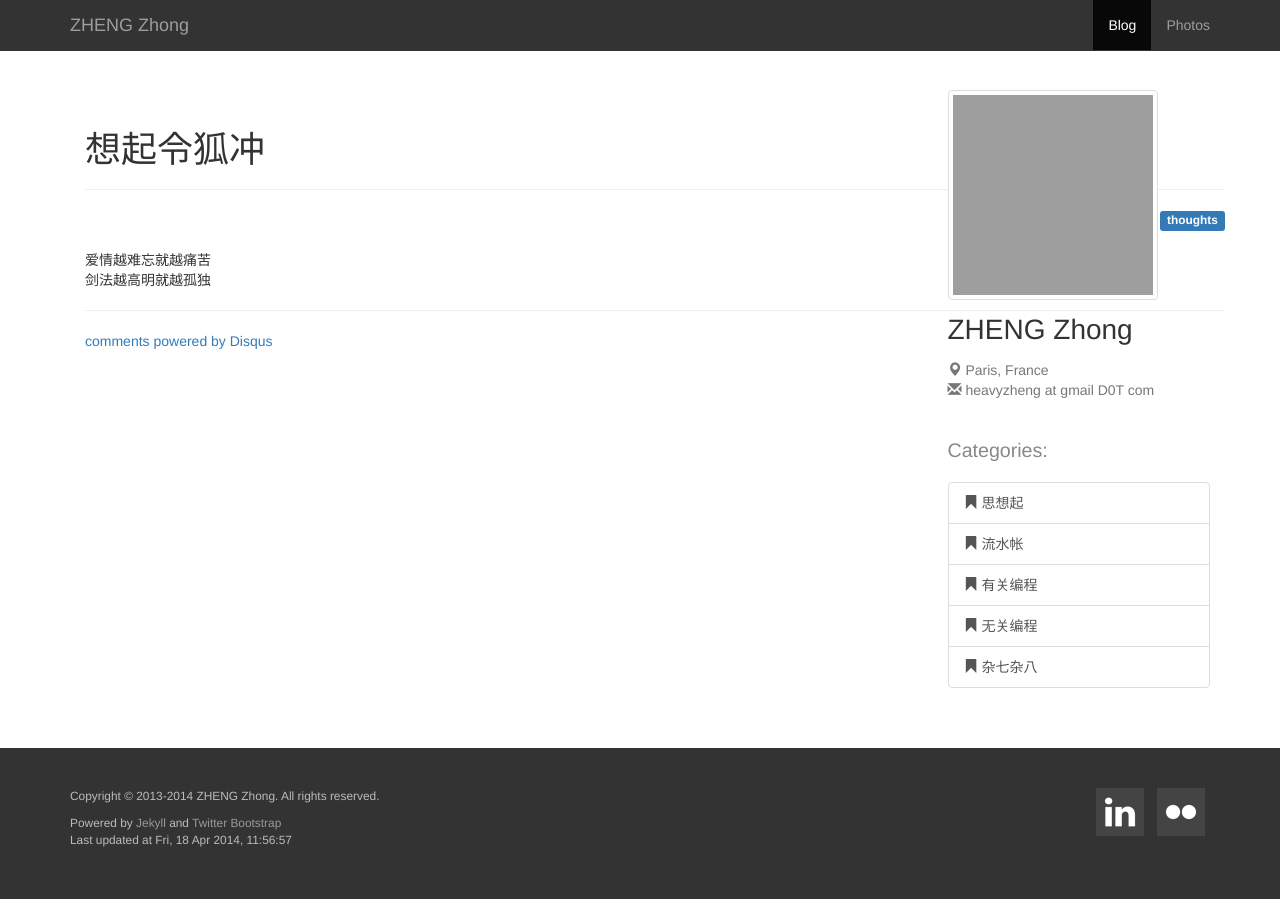
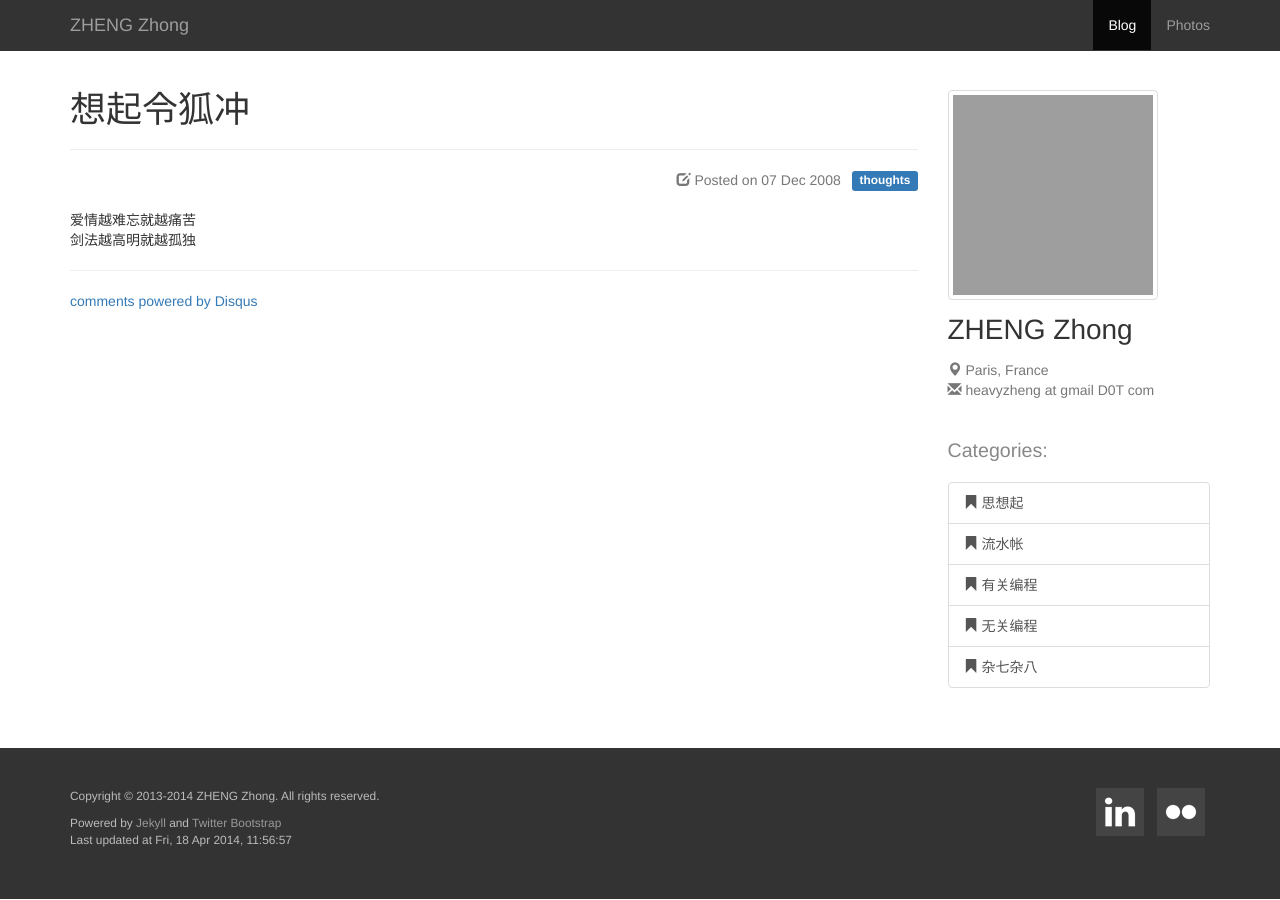
Before and after one commit to zhengzhong/zhengzhong.github.io, a Jekyll site: the page built from _posts/2008-12-07-linghu-chong.md, in a window 1280 px wide. Built offline with Jekyll 4.4.1, drawn with Linux system fonts in a browser that asks for light colours; nearby versions of some CDN libraries; comment, search, counter and statistics services are not loaded; grey boxes are pictures that could not be loaded.

Commit message:
Fixed a layout issue in post template.

```diff
--- a/_layouts/post.html
+++ b/_layouts/post.html
@@ -2,7 +2,7 @@
 layout: blog
 ---
 
-<div id="post" class="post container">
+<div id="post" class="post">
 
   <div class="page-header"><h1>{{ page.title }}</h1></div>
 
```
